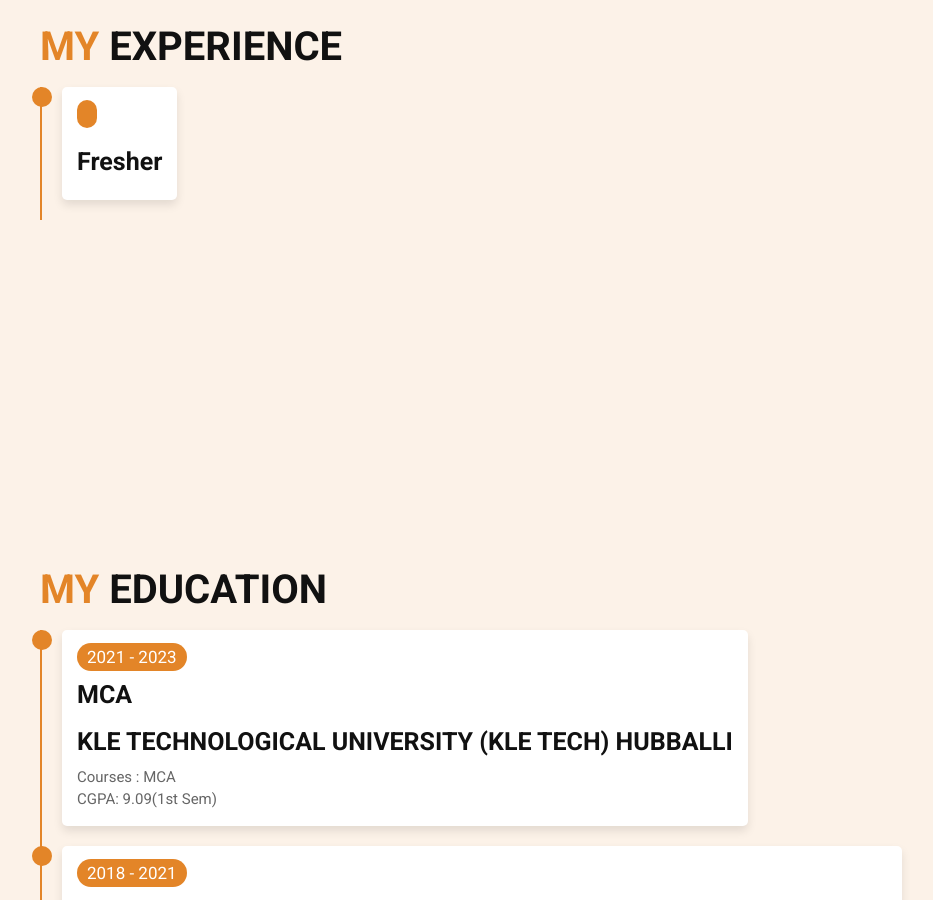
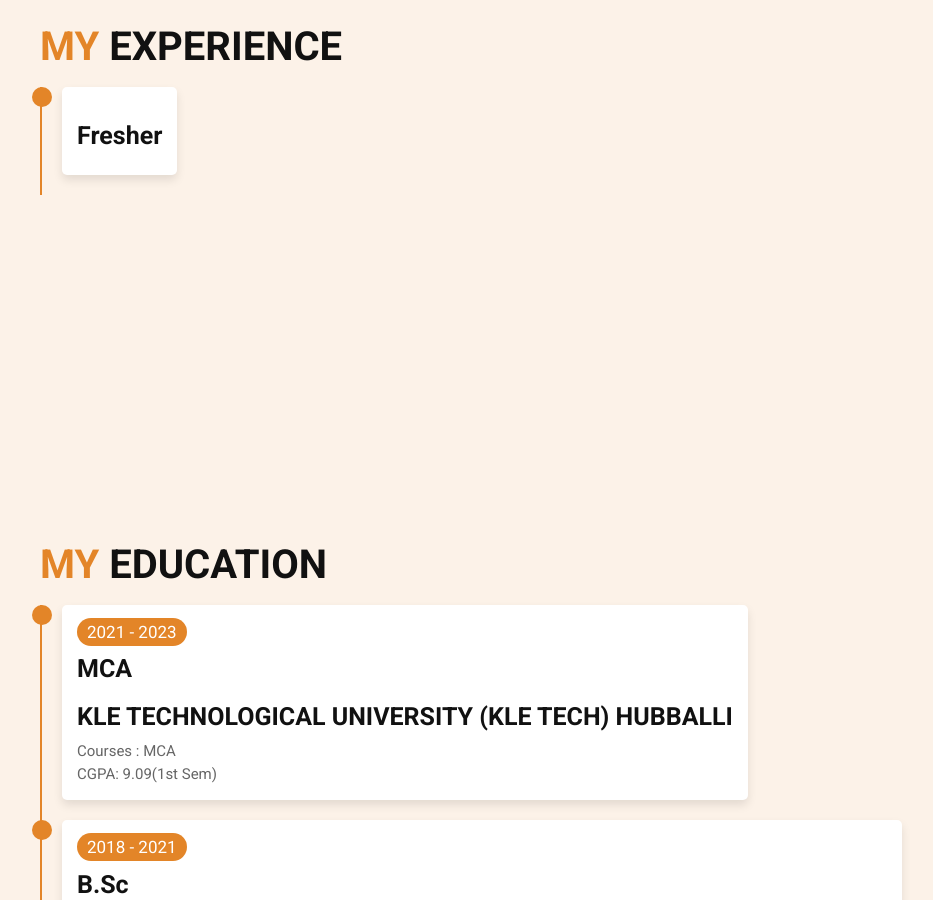
Before and after one commit to Mahaning/Mahaning_Resume.git.io, a plain HTML site: page index.html in a window 1280 px wide. Shown: the part 2197-3097 px from the top of the page, without its empty margins (309-1242 px from the left). Drawn offline with Linux system fonts and the light colour scheme.

Commit message:
Update index.html

```diff
--- a/index.html
+++ b/index.html
@@ -177,7 +177,7 @@
 
         <div class="box1">
             <div class="content">
-                <span><br> </span>
+
                 <h3></h3>
                 <h3>Fresher</h3>
             </div>
```
